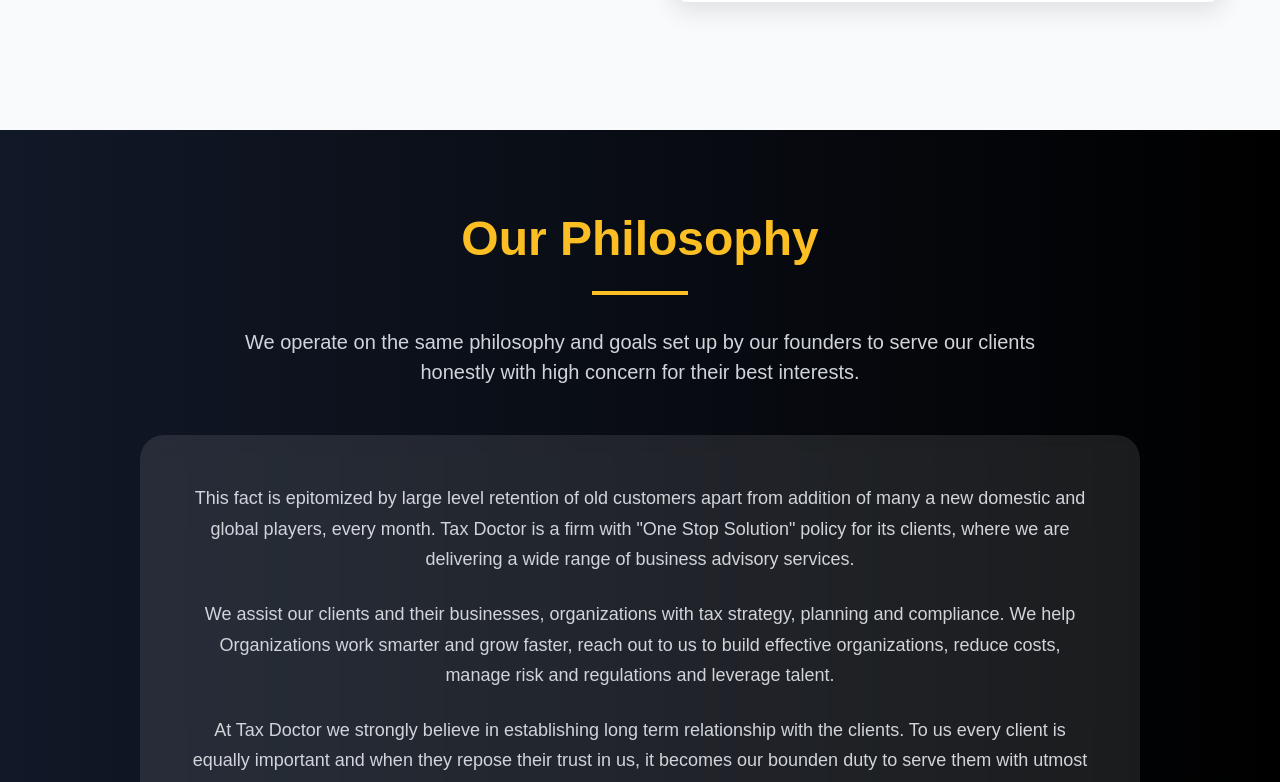
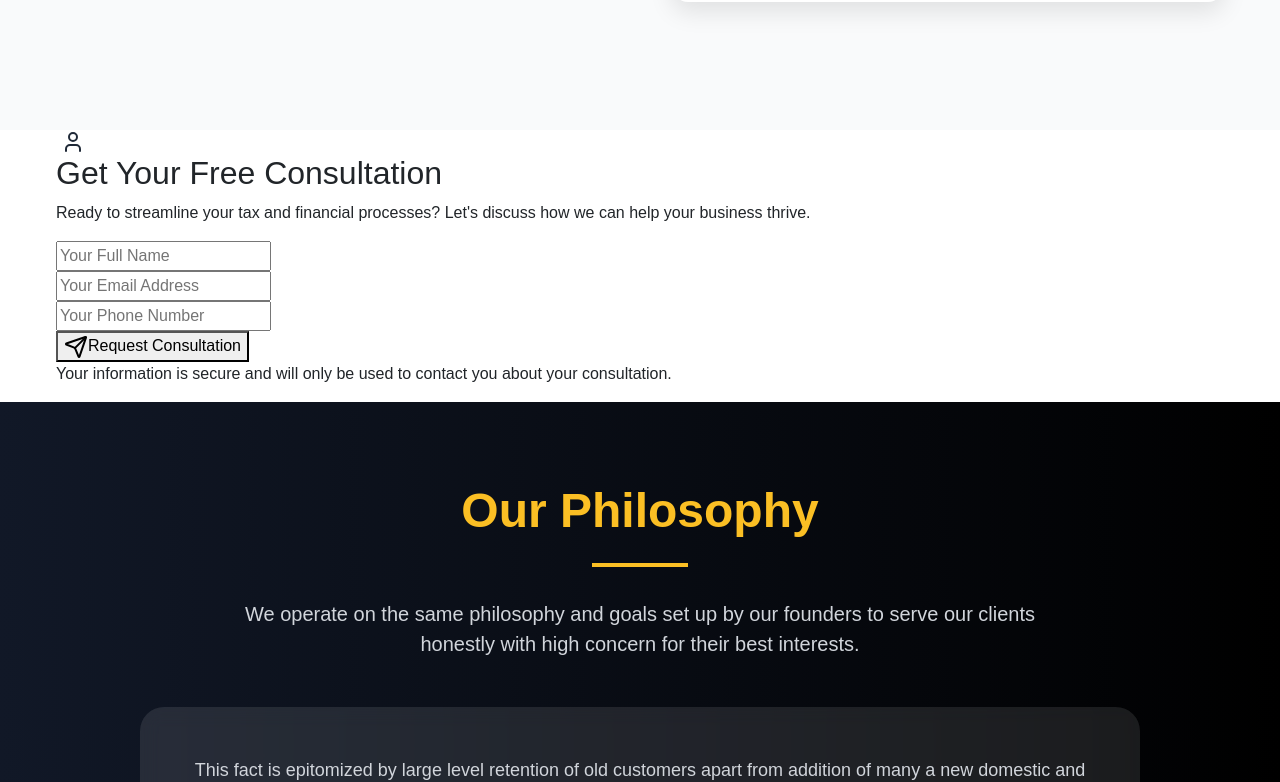
Before and after one commit to aakash2060/Tax-Doctor, a React (Create React App) app: page / in a window 1280 px wide. Shown: the part 1785-2567 px from the top of the page. Built offline with nearby package versions, Linux system fonts and the light colour scheme; grey boxes are pictures that could not be loaded.

Commit message:
contact us section added

```diff
--- a/src/components/FooterStyles.js
+++ b/src/components/FooterStyles.js
@@ -108,7 +108,7 @@
 
 export const Heading = styled.p`
   font-size: 24px;
-  color: #fbbf24;
+  color: white;
   margin-bottom: 40px;
   font-weight: bold;
   text-transform: uppercase;
--- a/src/pages/Home.js
+++ b/src/pages/Home.js
@@ -1,5 +1,5 @@
 import React, { useState, useEffect } from 'react';
-import { Phone, Mail, MapPin, ChevronLeft, ChevronRight, ExternalLink, Send, CheckCircle } from 'lucide-react';
+import { Phone, Mail, MapPin, ChevronLeft, ChevronRight, ExternalLink, Send, CheckCircle, User } from 'lucide-react';
 import img1 from "../assets/img1.jpeg";
 import img3 from "../assets/img3.jpeg";
 import img4 from "../assets/img4.jpeg";
@@ -13,6 +13,15 @@
   const [email, setEmail] = useState("");
   const [subscribed, setSubscribed] = useState(false);
   const [error, setError] = useState("");
+
+  // Contact form state
+  const [contactForm, setContactForm] = useState({
+    name: "",
+    email: "",
+    phone: ""
+  });
+  const [contactSubmitted, setContactSubmitted] = useState(false);
+  const [contactError, setContactError] = useState("");
 
   const carouselImages = [
     { src: img1, alt: "Tax Doctor Services" },
@@ -39,6 +48,13 @@
     const aboutUsSection = document.getElementById("about-us");
     if (aboutUsSection) {
       aboutUsSection.scrollIntoView({ behavior: "smooth", block: "start" });
+    }
+  };
+
+  const scrollToContact = () => {
+    const contactSection = document.getElementById("contact");
+    if (contactSection) {
+      contactSection.scrollIntoView({ behavior: "smooth", block: "start" });
     }
   };
 
@@ -86,6 +102,63 @@
     setError("");
   };
 
+  // Contact form functionality
+  const handleContactSubmit = async (e) => {
+    e.preventDefault();
+
+    const { name, email, phone } = contactForm;
+
+    if (!name || !email || !phone) {
+      setContactError("Please fill in all fields");
+      return;
+    }
+
+    if (!/\S+@\S+\.\S+/.test(email)) {
+      setContactError("Please enter a valid email address");
+      return;
+    }
+
+    try {
+      // Using EmailJS service to send emails
+      const templateParams = {
+        client_name: name,
+        client_email: email,
+        client_phone: phone,
+        submission_time: new Date().toLocaleString()
+      };
+
+      // Replace 'YOUR_SERVICE_ID', 'YOUR_TEMPLATE_ID', and 'YOUR_PUBLIC_KEY' with your EmailJS credentials
+      await window.emailjs.send(
+        'YOUR_SERVICE_ID',
+        'YOUR_TEMPLATE_ID',
+        templateParams,
+        'YOUR_PUBLIC_KEY'
+      );
+
+      // Store consultation request locally as backup
+      const consultations = JSON.parse(localStorage.getItem('consultation_requests') || '[]');
+      consultations.push({
+        ...contactForm,
+        date: new Date().toISOString(),
+        id: Date.now()
+      });
+      localStorage.setItem('consultation_requests', JSON.stringify(consultations));
+
+      setContactSubmitted(true);
+      setContactForm({ name: "", email: "", phone: "" });
+      setContactError("");
+    } catch (error) {
+      console.error('EmailJS Error:', error);
+      setContactError("Failed to send consultation request. Please try again.");
+    }
+  };
+
+  const handleContactReset = () => {
+    setContactSubmitted(false);
+    setContactForm({ name: "", email: "", phone: "" });
+    setContactError("");
+  };
+
   return (
     <div className="revamped-home">
       {/* Hero Carousel Section */}
@@ -115,7 +188,7 @@
                 Your trusted financial consulting firm specializing in comprehensive tax solutions and business advisory services.
               </p>
               <div className="hero-buttons">
-                <button className="btn-primary">Get Consultation</button>
+                <button className="btn-primary" onClick={scrollToContact}>Get Consultation</button>
                 <button className="btn-secondary" onClick={scrollToAboutUs}>
                   Learn More
                 </button>
@@ -272,6 +345,84 @@
         </div>
       </section>
 
+      {/* Contact Section */}
+      <section id="contact" className="contact-section">
+        <div className="container">
+          <div className="contact-content">
+            {contactSubmitted ? (
+              // Success State
+              <div className="contact-success">
+                <CheckCircle className="success-icon" />
+                <h2>Consultation Request Sent!</h2>
+                <p>Thank you for your interest. Our team will reach out to you within 24 hours to schedule your consultation.</p>
+                <button onClick={handleContactReset} className="btn-secondary">
+                  Submit Another Request
+                </button>
+              </div>
+            ) : (
+              // Contact Form
+              <div className="contact-form-container">
+                <div className="contact-header">
+                  <User className="contact-icon" />
+                  <h2>Get Your Free Consultation</h2>
+                  <p>Ready to streamline your tax and financial processes? Let's discuss how we can help your business thrive.</p>
+                </div>
+
+                <form onSubmit={handleContactSubmit} className="contact-form">
+                  <div className="form-group">
+                    <input
+                      type="text"
+                      placeholder="Your Full Name"
+                      value={contactForm.name}
+                      onChange={(e) => setContactForm({...contactForm, name: e.target.value})}
+                      className={`form-input ${contactError ? 'error' : ''}`}
+                      required
+                    />
+                  </div>
+
+                  <div className="form-group">
+                    <input
+                      type="email"
+                      placeholder="Your Email Address"
+                      value={contactForm.email}
+                      onChange={(e) => setContactForm({...contactForm, email: e.target.value})}
+                      className={`form-input ${contactError ? 'error' : ''}`}
+                      required
+                    />
+                  </div>
+
+                  <div className="form-group">
+                    <input
+                      type="tel"
+                      placeholder="Your Phone Number"
+                      value={contactForm.phone}
+                      onChange={(e) => setContactForm({...contactForm, phone: e.target.value})}
+                      className={`form-input ${contactError ? 'error' : ''}`}
+                      required
+                    />
+                  </div>
+
+                  <button type="submit" className="contact-submit-btn">
+                    <Send className="w-5 h-5" />
+                    Request Consultation
+                  </button>
+
+                  {contactError && (
+                    <div className="contact-error-message">
+                      {contactError}
+                    </div>
+                  )}
+                </form>
+
+                <p className="contact-privacy-note">
+                  Your information is secure and will only be used to contact you about your consultation.
+                </p>
+              </div>
+            )}
+          </div>
+        </div>
+      </section>
+
       {/* Philosophy Section */}
       <section className="philosophy-section">
         <div className="container">
--- a/src/pages/NavBar.css
+++ b/src/pages/NavBar.css
@@ -43,7 +43,7 @@
 }
 
 .nav-link {
-  color: #fbbf24;
+  color: white;
   text-decoration: none;
   font-size: 1.125rem;
   font-weight: 500;
```
Also changed, not shown: 2 other files (tests, documents, lock files or other folders).
